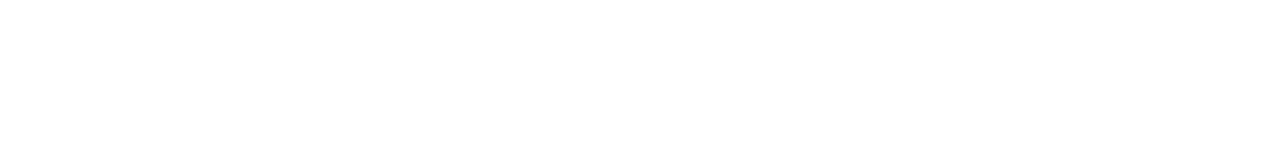
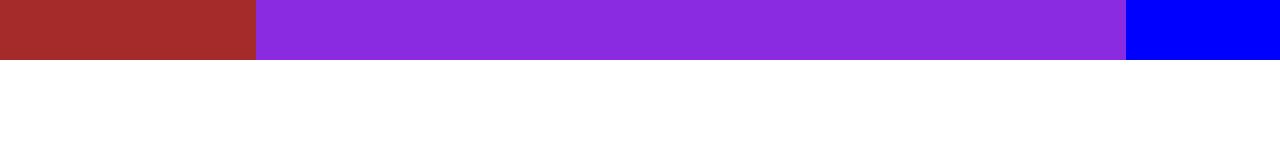
Before and after one commit to senacrs-emti/2023-1M-conexoes-G5, a plain HTML site: page artigo/index.html in a window 1280 px wide. Drawn offline with nearby package versions, Linux system fonts and the light colour scheme.

Commit message:
base do header

```diff
--- a/artigo/index.html
+++ b/artigo/index.html
@@ -12,10 +12,14 @@
   </head>
   <body>
 
-    <header></header>
+    <header>
+      <div id="coluna1"></div>
+      <div id="coluna2"></div>
+      <div id="coluna3"></div>
+    </header>
 
-    <main></main>
-          <article></article>
+    <main>
+          <article>
                <section id="pagina1"></section>
                <section id="pagina2"></section>
                <section id="pagina3"></section>
@@ -26,7 +30,8 @@
                <section id="pagina8"></section>
                <section id="pagina9"></section>
                <section id="pagina10"></section>
-
+          </article>
+    </main>
 
 
 
--- a/artigo/style.css
+++ b/artigo/style.css
@@ -0,0 +1,27 @@
+header{
+    width: 100%;
+    height: 60px;
+    background-color: rgb(40, 40, 40);
+    display: block;
+}
+header #coluna1{
+   width: 20%;
+   height: 60px;
+   background-color: brown;
+   display: block;
+   float: left;
+}
+header #coluna3{
+    width: 12%;
+    height: 60px;
+    background-color: blue;
+    display: block;
+    float: right;
+}
+header #coluna2{
+    width: 68%;
+    height: 60px;
+    background-color: blueviolet;
+    display: block;
+    float: left;
+}
```
